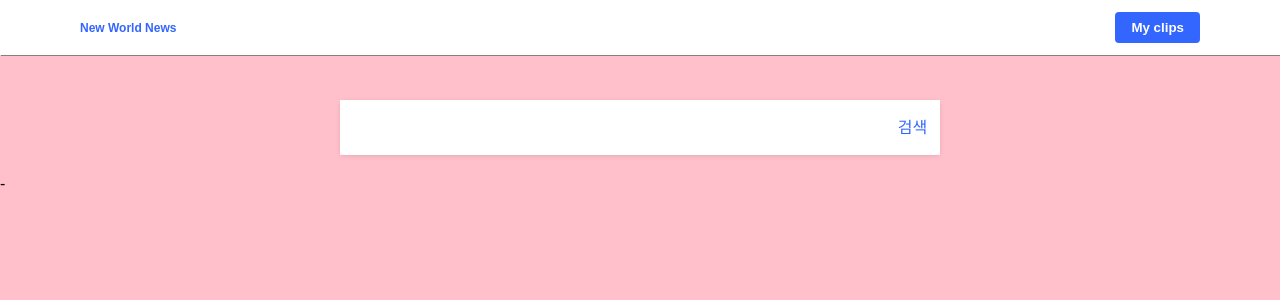
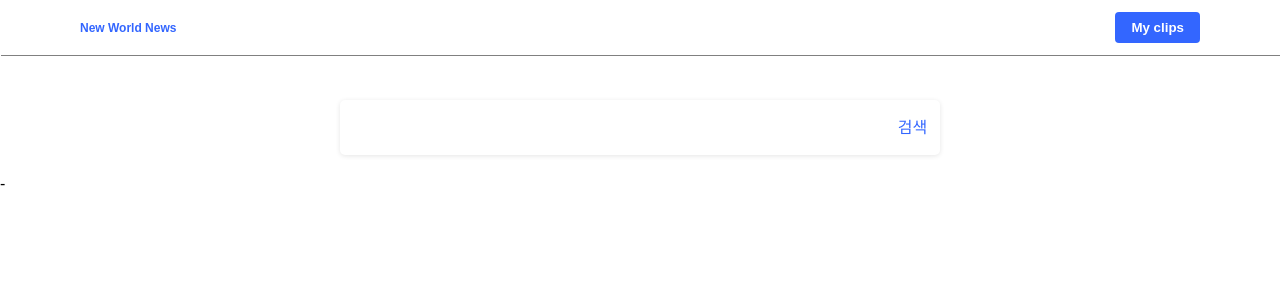
Before and after one commit to HarryA123/React-ToyProjects, a React (Create React App) app in the folder news/: page / in a window 1280 px wide. Shown: the top 300 px of the page. Built offline with nearby package versions, Linux system fonts and the light colour scheme.

Commit message:
feat: Change Secondary Color

```diff
--- a/news/src/Styles/index.css
+++ b/news/src/Styles/index.css
@@ -8,5 +8,4 @@ html {
 
 body {
   margin: 0;
-  background-color: pink;
-}/*# sourceMappingURL=index.css.map */
+}
--- a/news/src/Variables/Variables.scss
+++ b/news/src/Variables/Variables.scss
@@ -1,6 +1,6 @@
 // Color
 $Primary: #3366ff;
-$Secondary: #ffffff;
+$Secondary: #1f57ff;
 $gray: #efefef;
 
 // Background Color
@@ -10,4 +10,4 @@ $Bg_Main: #ffffff;
 $LogoSize: 32px;
 $TitleSize: 18px;
 $MidTitleSize: 16px;
-$BodySize: 16px;
+$BodySize: 12px;
```
